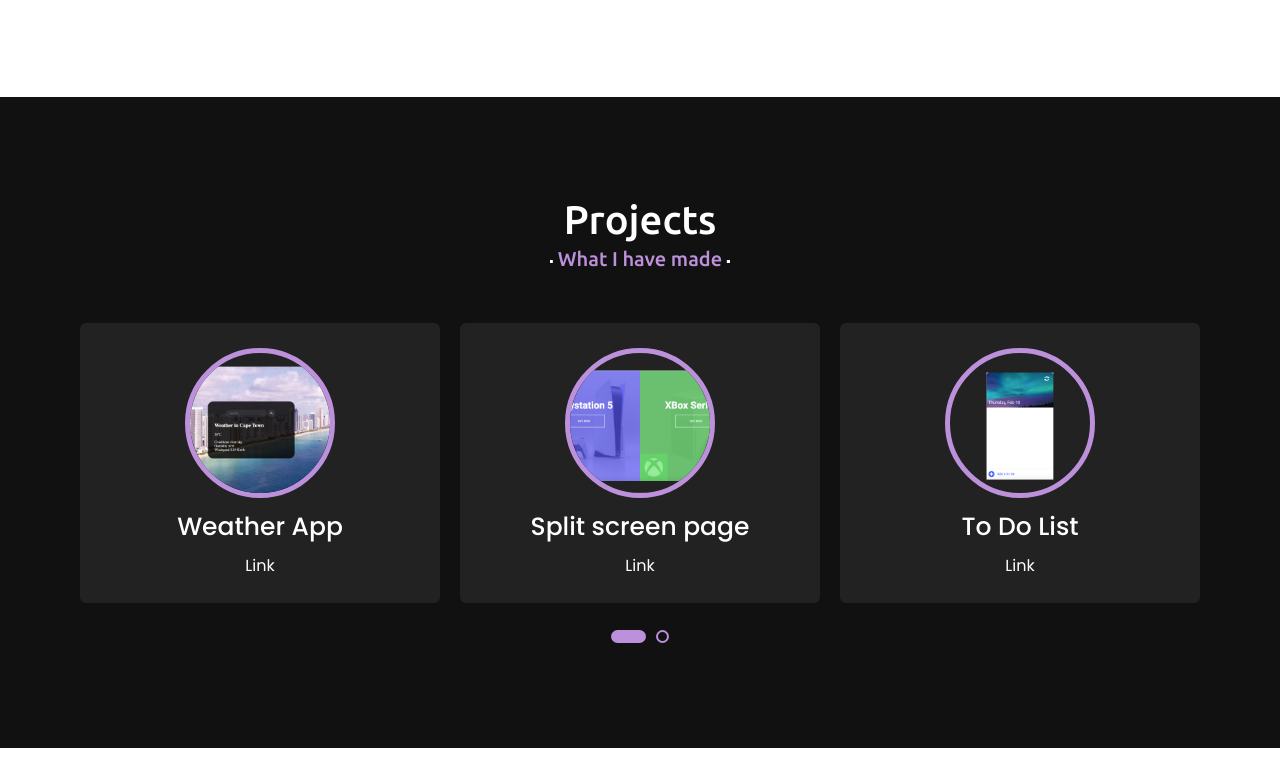
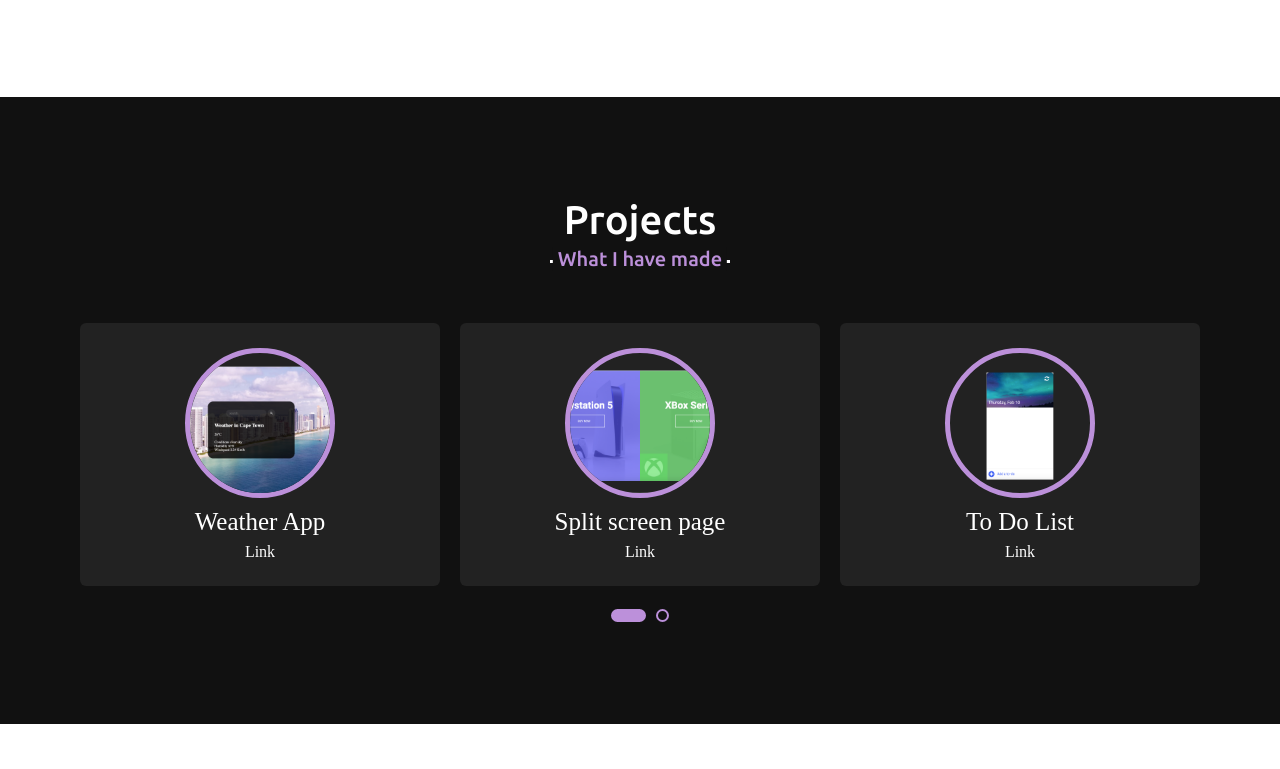
Before and after one commit to InezMallandain/InezPortfolio, a plain HTML site: page index.html in a window 1280 px wide. Shown: the part 2651-3420 px from the top of the page. Drawn offline with nearby package versions, Linux system fonts and the light colour scheme.

Commit message:
Update style.css

```diff
--- a/style.css
+++ b/style.css
@@ -33,7 +33,7 @@ section {
 .about,
 .services,
 .skills,
-.teams,
+.projects,
 .contact,
 footer {
   font-family: "Poppins", sans-serif;
```
